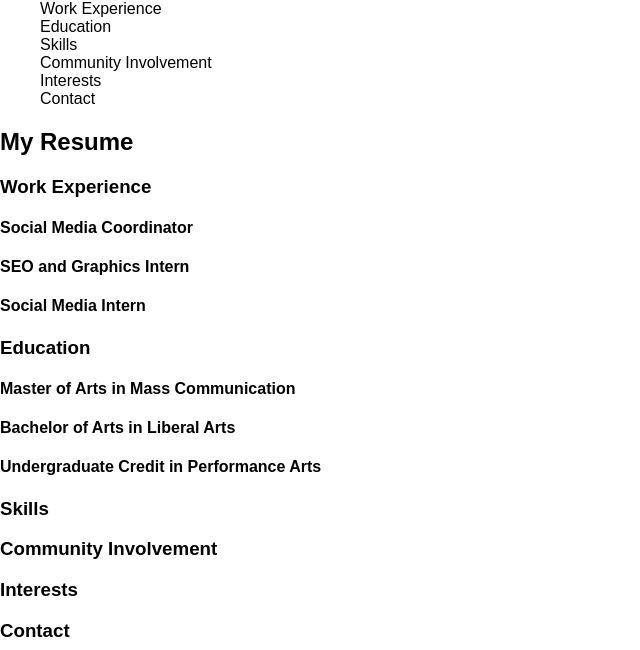
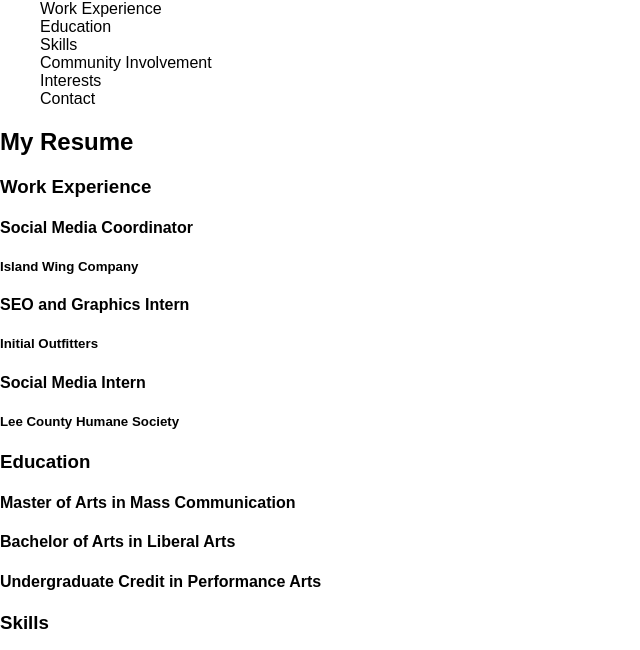
Before and after one commit to blakeleykilgore/project_resume_kilgore_blakeley, a plain HTML site: page index.html in a window 1280 px wide. Shown: the part 128-778 px from the top of the page, without its empty margins (0-640 px from the left). Drawn offline with Linux system fonts and the light colour scheme.

Commit message:
Add company names to work experience

```diff
--- a/index.html
+++ b/index.html
@@ -29,12 +29,15 @@
 			<h3>Work Experience</h3>
 			<article>
 				<h4>Social Media Coordinator</h4>
+				<h5>Island Wing Company</h5>
 			</article>
 			<article>
 				<h4>SEO and Graphics Intern</h4>
+				<h5>Initial Outfitters</h5>
 			</article>
 			<article>
 				<h4>Social Media Intern</h4>
+				<h5>Lee County Humane Society</h5>
 			</article>
 		</section>
 		<section>
```
